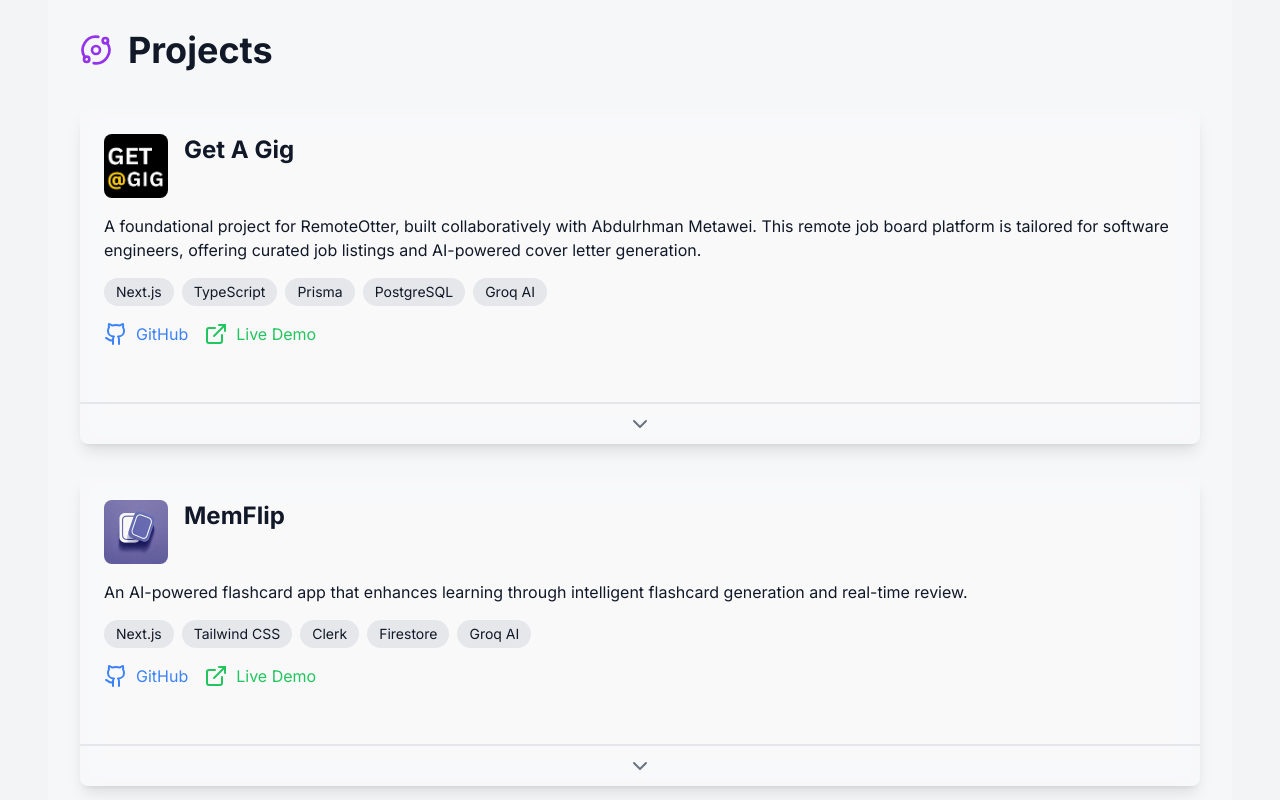
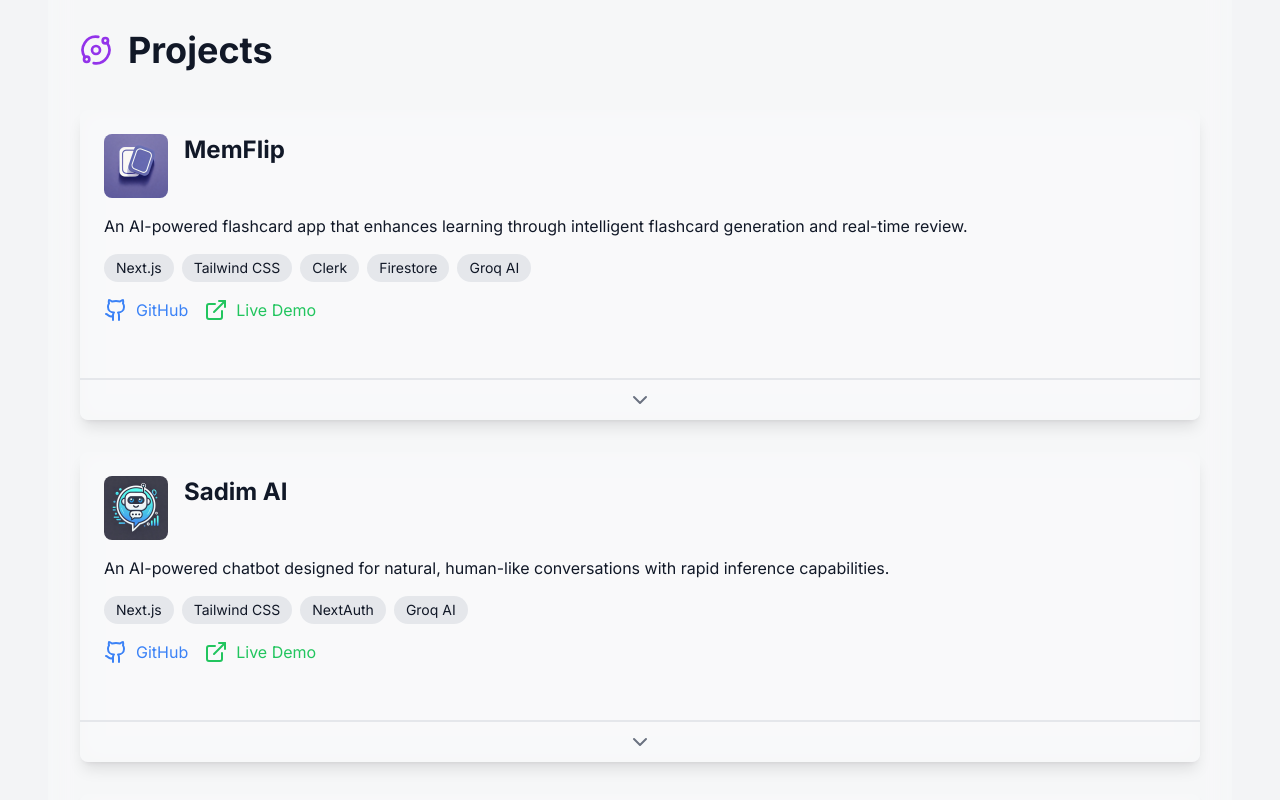
Before and after one commit to Chareeef/portfolio_website, a Next.js app: page / in a window 1280 px wide. Shown: the part 2780-3580 px from the top of the page. Built offline with nearby package versions, Linux system fonts and the light colour scheme.

Commit message:
update projects

```diff
--- a/app/components/Projects.tsx
+++ b/app/components/Projects.tsx
@@ -8,21 +8,21 @@
 import { scrollToSection } from "../../utils";
 
 const projects = [
-  {
-    name: "Get A Gig",
-    logo: "/getagig_logo.png",
-    description:
-      "A foundational project for RemoteOtter, built collaboratively with Abdulrhman Metawei. This remote job board platform is tailored for software engineers, offering curated job listings and AI-powered cover letter generation.",
-    technologies: ["Next.js", "TypeScript", "Prisma", "PostgreSQL", "Groq AI"],
-    github: "https://github.com/Chareeef/get-a-gig",
-    demo: "https://get-a-gig.vercel.app",
-    images: ["/getagig1.png", "/getagig2.png", "/getagig3.png"],
-    bulletPoints: [
-      "Integrated an AI-powered cover letter generator for personalized job applications.",
-      "Designed a responsive, modern interface for seamless use across devices.",
-      "Used Prisma and PostgreSQL for efficient data handling and scalability.",
-    ],
-  },
+  // {
+  //   name: "Get A Gig",
+  //   logo: "/getagig_logo.png",
+  //   description:
+  //     "A foundational project for RemoteOtter, built collaboratively with Abdulrhman Metawei. This remote job board platform is tailored for software engineers, offering curated job listings and AI-powered cover letter generation.",
+  //   technologies: ["Next.js", "TypeScript", "Prisma", "PostgreSQL", "Groq AI"],
+  //   github: "https://github.com/Chareeef/get-a-gig",
+  //   demo: "https://get-a-gig.vercel.app",
+  //   images: ["/getagig1.png", "/getagig2.png", "/getagig3.png"],
+  //   bulletPoints: [
+  //     "Integrated an AI-powered cover letter generator for personalized job applications.",
+  //     "Designed a responsive, modern interface for seamless use across devices.",
+  //     "Used Prisma and PostgreSQL for efficient data handling and scalability.",
+  //   ],
+  // },
   {
     name: "MemFlip",
     logo: "/memflip_logo.png",
```
